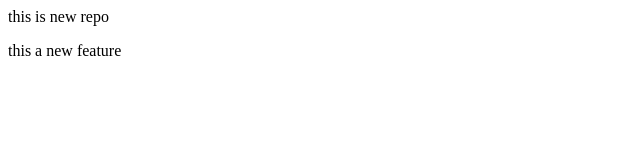
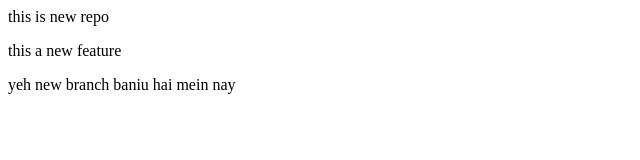
Before and after one commit to Atifshaikh809/localrepo, a plain HTML site: page index.html in a window 1280 px wide. Shown: the whole page, without its empty margins (0-640 px from the left). Drawn offline with Linux system fonts and the light colour scheme.

Commit message:
new bhahbdb

```diff
--- a/index.html
+++ b/index.html
@@ -1,2 +1,3 @@
 <p>this is new repo</p>
 <p>this a new feature</p>
+<p> yeh new branch baniu hai mein nay</p>
```
